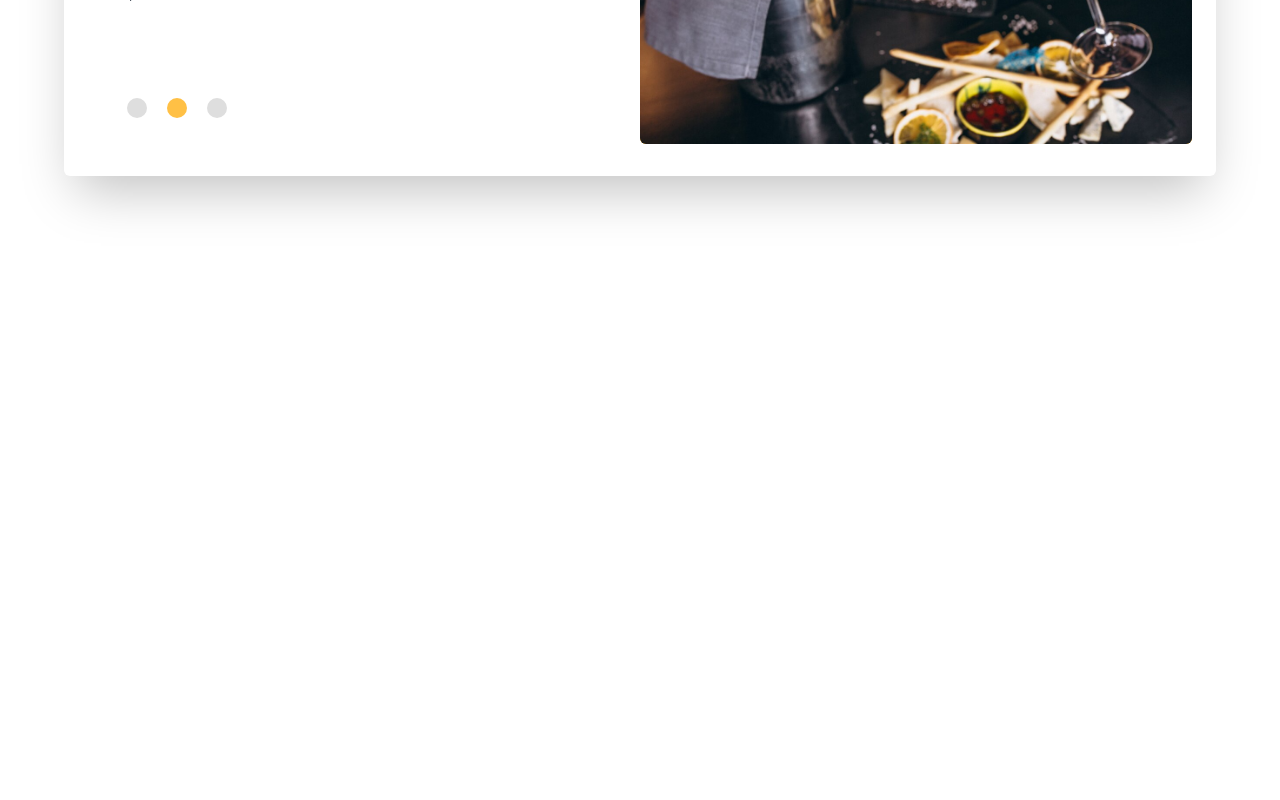
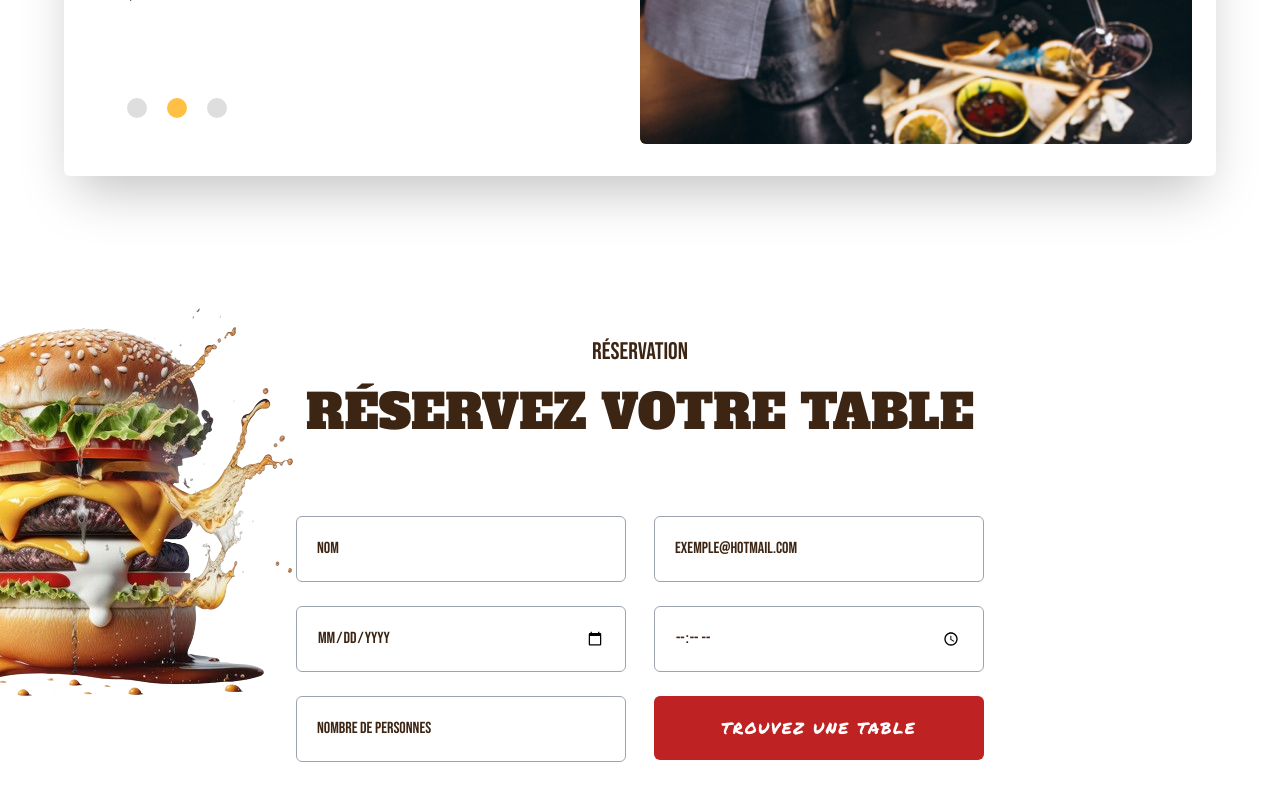
Before and after one commit to claireholmaert/Burger, a React (Vite) app in the folder burger/: page / in a window 1280 px wide. Shown: the part 2412-3212 px from the top of the page. Before the commit the page ends 2668 px from the top, so only its background shows below. Built offline with nearby package versions, Linux system fonts and the light colour scheme.

Commit message:
formulaire

```diff
--- a/burger/package.json
+++ b/burger/package.json
@@ -17,6 +17,7 @@
     "react-router-dom": "^6.22.3"
   },
   "devDependencies": {
+    "@tailwindcss/forms": "^0.5.7",
     "@types/react": "^18.2.66",
     "@types/react-dom": "^18.2.22",
     "@vitejs/plugin-react": "^4.2.1",
--- /dev/null
+++ b/burger/src/components/marketing/sections/Booking.jsx
@@ -0,0 +1,86 @@
+// elements
+import Container from "../../elements/Container";
+
+import Heading from '../../elements/DisplayTitles/Heading';
+
+// images
+import Image from '../../../../public/medias/images/burger-booking.png';
+
+function Booking() {
+  return (
+    <Container>
+        <div className="relative mb-20">
+        <img src={Image} className="absolute top-0 -left-60" alt="un hamburger avec de la sauce et du soda" />
+        <div className="max-w-3xl mx-auto px-10 py-20">
+        <Heading variant="h3" alignement="center">
+                Réservation
+            </Heading>
+            <Heading alignement="center" theme="marron" className="mt-5">
+                Réservez votre table
+            </Heading>
+            <form action="" method="post" className="grid grid-cols-2 gap-x-7 gap-y-6 mt-20">
+                <div>
+                    <label htmlFor="name" hidden>Nom</label>
+                    <input
+                    type="text"
+                    name="name"
+                    id="name"
+                    className="focus:ring-yellow focus:border-yellow block w-full border-formulaire rounded-md p-5 placeholder:text-marron"
+                    placeholder="Nom"
+                    />
+                </div>
+                <div>
+                    <label htmlFor="email" hidden>Email</label>
+                    <input
+                    type="email"
+                    name="email"
+                    id="email"
+                    className="focus:ring-yellow focus:border-yellow block w-full border-formulaire rounded-md p-5 placeholder:text-marron"
+                    placeholder="exemple@hotmail.com"
+                    />
+                </div>
+                <div>
+                    <label htmlFor="date" hidden>Date</label>
+                    <input
+                    type="date"
+                    name="date"
+                    id="date"
+                    className="focus:ring-yellow focus:border-yellow block w-full border-formulaire rounded-md p-5 placeholder:text-marron"
+                    />
+                </div>
+                <div>
+                    <label htmlFor="time" hidden>Heure</label>
+                    <input
+                    type="time"
+                    name="time"
+                    id="time"
+                    className="focus:ring-yellow focus:border-yellow block w-full border-formulaire rounded-md p-5 placeholder:text-marron"
+                    />
+                </div>
+                <div>
+                    <label htmlFor="owner" hidden>Nombre de personnes</label>
+                    <input
+                    type="number"
+                    name="owner"
+                    id="owner"
+                    className="focus:ring-yellow focus:border-yellow block w-full border-formulaire rounded-md p-5 placeholder:text-marron"
+                    placeholder="Nombre de personnes" />
+                </div>
+                <div>
+                    <label htmlFor="submit" hidden>Trouvez une table</label>
+                    <input
+                    type="button"
+                    name="submit"
+                    id="submit"
+                    className="bg-red hover:bg-red-hover w-full text-white font-button tracking-widest uppercase py-5 animate rounded-md cursor-pointer"
+                    value="Trouvez une table"
+                    />
+                </div>
+            </form>
+        </div>
+        </div>
+    </Container>
+  )
+}
+
+export default Booking
--- a/burger/src/components/marketing/sections/Products.jsx
+++ b/burger/src/components/marketing/sections/Products.jsx
@@ -36,7 +36,7 @@ function Products() {
             <p className="text-center">
             Une explosion de saveurs envoûtantes.
             </p>
-            <Button className="font-button" color="red">
+            <Button className="font-button tracking-widest" color="red">
                 Commandez
             </Button>
             </div>
@@ -53,7 +53,7 @@ function Products() {
             <p className="text-center">
             Un mariage harmonieux de cultures culinaires.
             </p>
-            <Button className="font-button" color="red">
+            <Button className="font-button tracking-widest" color="red">
                 Commandez
             </Button>
             </div>
@@ -70,7 +70,7 @@ function Products() {
             <p className="text-center">
             Une expérience gustative inoubliable.
             </p>
-            <Button className="font-button" color="red">
+            <Button className="font-button tracking-widest" color="red">
                 Commandez
             </Button>
             </div>
--- a/burger/src/pages/HomePage.jsx
+++ b/burger/src/pages/HomePage.jsx
@@ -1,4 +1,5 @@
 // sections
+import Booking from '../components/marketing/sections/Booking';
 import Event from '../components/marketing/sections/Event';
 import HeroTop from '../components/marketing/sections/HeroTop';
 import LastProducts from '../components/marketing/sections/LastProducts';
@@ -11,6 +12,7 @@ function HomePage() {
       <LastProducts />
       <Products />
       <Event />
+      <Booking />
     </div>
   );
 }
--- a/burger/tailwind.config.js
+++ b/burger/tailwind.config.js
@@ -16,6 +16,7 @@ export default {
       'gray': '#f5f5f5',
       'black': '#1f2937',
       'carousel': '#dedede',
+      'formulaire': '#9ca3af',
     },
     fontFamily: {
       'secondary': ["Alfa Slab One"],
@@ -24,5 +25,7 @@ export default {
     },
     extend: {},
   },
-  plugins: [],
+  plugins: [
+    require('@tailwindcss/forms'),
+  ],
 }
```
Also changed, not shown: burger/public/medias/images/burger-booking.png (added), 1 other file (tests, documents, lock files or other folders).
